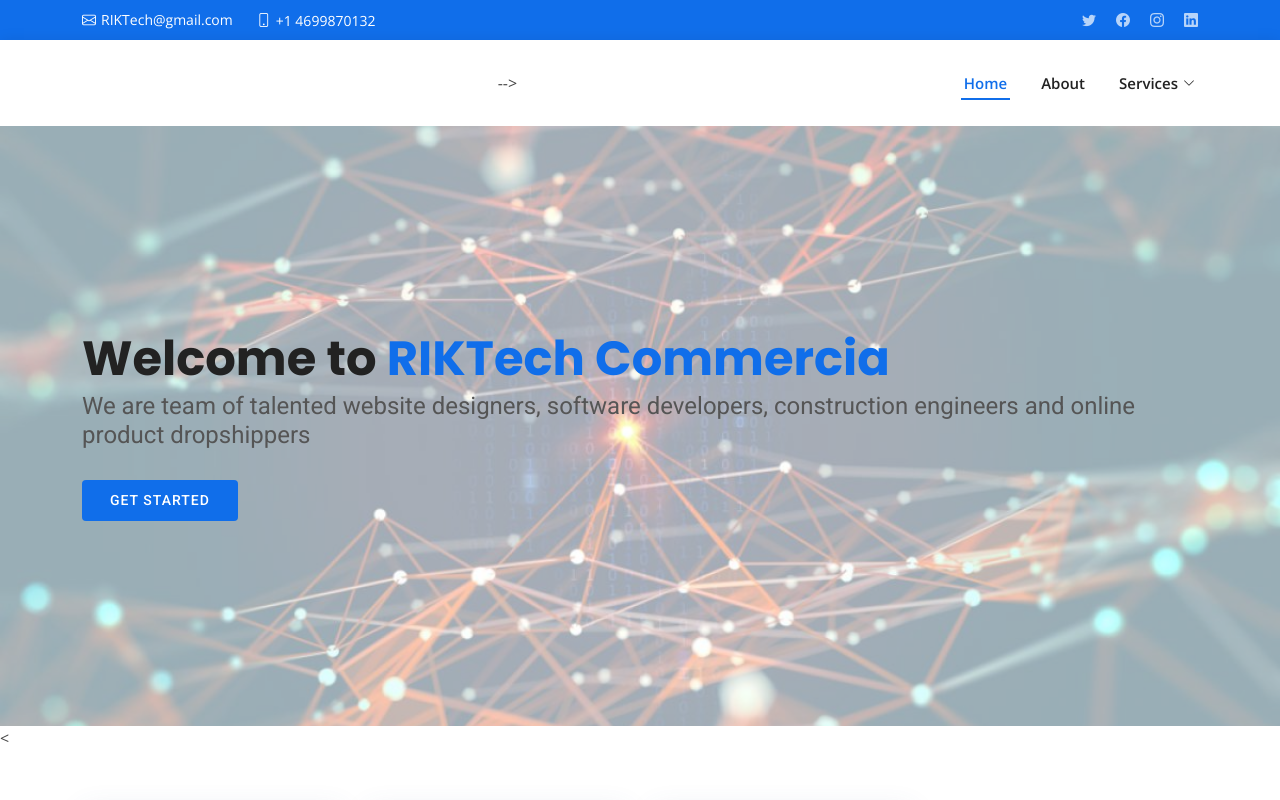
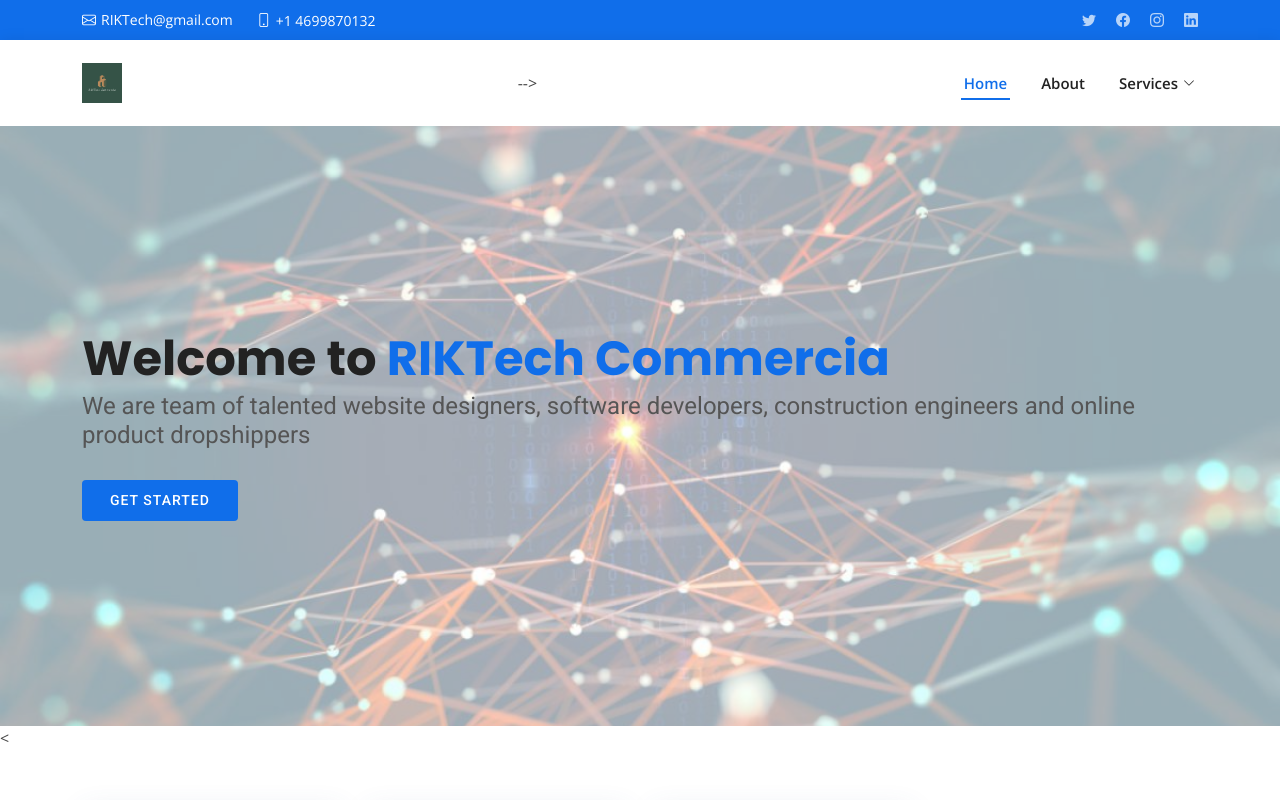
Before and after one commit to RitikaPrasai/RIKTech-Commercia, a plain HTML site: page index.html in a window 1280 px wide. Shown: the top 800 px of the page. Drawn offline with nearby package versions, Linux system fonts and the light colour scheme; files whose address does not match are found by name.

Commit message:
Update index.html

```diff
--- a/index.html
+++ b/index.html
@@ -59,7 +59,7 @@
 
       <!--h1 class="logo"><a href="index.html">BizLand<span>.</span></a></h1>
       <!-- Uncomment below if you prefer to use an image logo -->
-      <a href="index.html" class="logo"><img src="C:/Users/RITIKA/Downloads/finallogo.png" alt=""></a>-->
+      <a href="index.html" class="logo"><img src="assets/img/logo.jpg" alt=""></a>-->
 
       <nav id="navbar" class="navbar">
         <ul>
```
